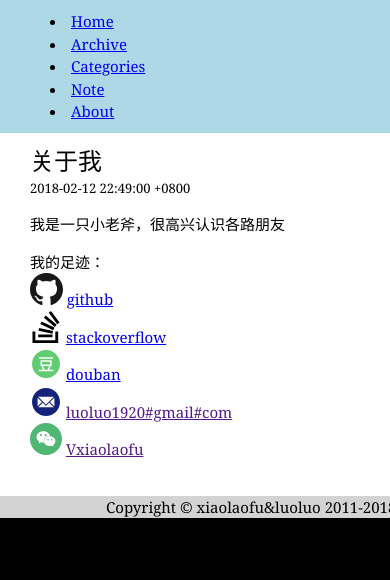
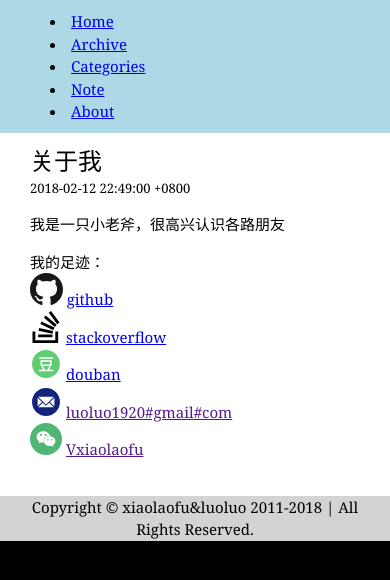
Before and after one commit to luoluo/last-blog, a Flask app: page /about in a window 390 px wide; the page is wider, and only the part inside the window is pictured. Shown: the top 580 px of that part. Run offline with Flask 2, Linux system fonts and the light colour scheme; some libraries are stand-ins or nearby versions.

Commit message:
add responsive for mobile

```diff
--- a/static/css/base.css
+++ b/static/css/base.css
@@ -1,10 +1,24 @@
+
 body {
   font: 15px/1.5 Georgia,"Times New Roman",Times,"Hiragino Sans GB","Hiragino Kaku Gothic Pro","STXihei",Hei,SimSun,"WenQuanYi Micro Hei",sans-serif;
   padding: 0;
   background: black;
   margin: auto;
   padding: 0;
-  width: 660px;
+}
+
+/* Mobile Styles */
+@media only screen and (max-width: 400px) {
+  body {
+  	width: 100%;
+  }
+}
+
+/* Mobile Styles */
+@media only screen and (min-width: 401px) {
+  body {
+  	width: 660px;
+  }
 }
 
 #Top {
@@ -88,5 +102,5 @@ sup {
   max-width: 100%;
 }
 .image-div {
-    width: 610px;
+  max-width: 100%;
 }
--- a/templates/base.html
+++ b/templates/base.html
@@ -1,6 +1,7 @@
 <!DOCTYPE html>
 <html>
   <head>
+    <meta name="viewport" content="width=device-width, initial-scale=1.0">
     <meta charset=utf-8 />
     <script async src="//pagead2.googlesyndication.com/pagead/js/adsbygoogle.js"></script>
     <script>
```
